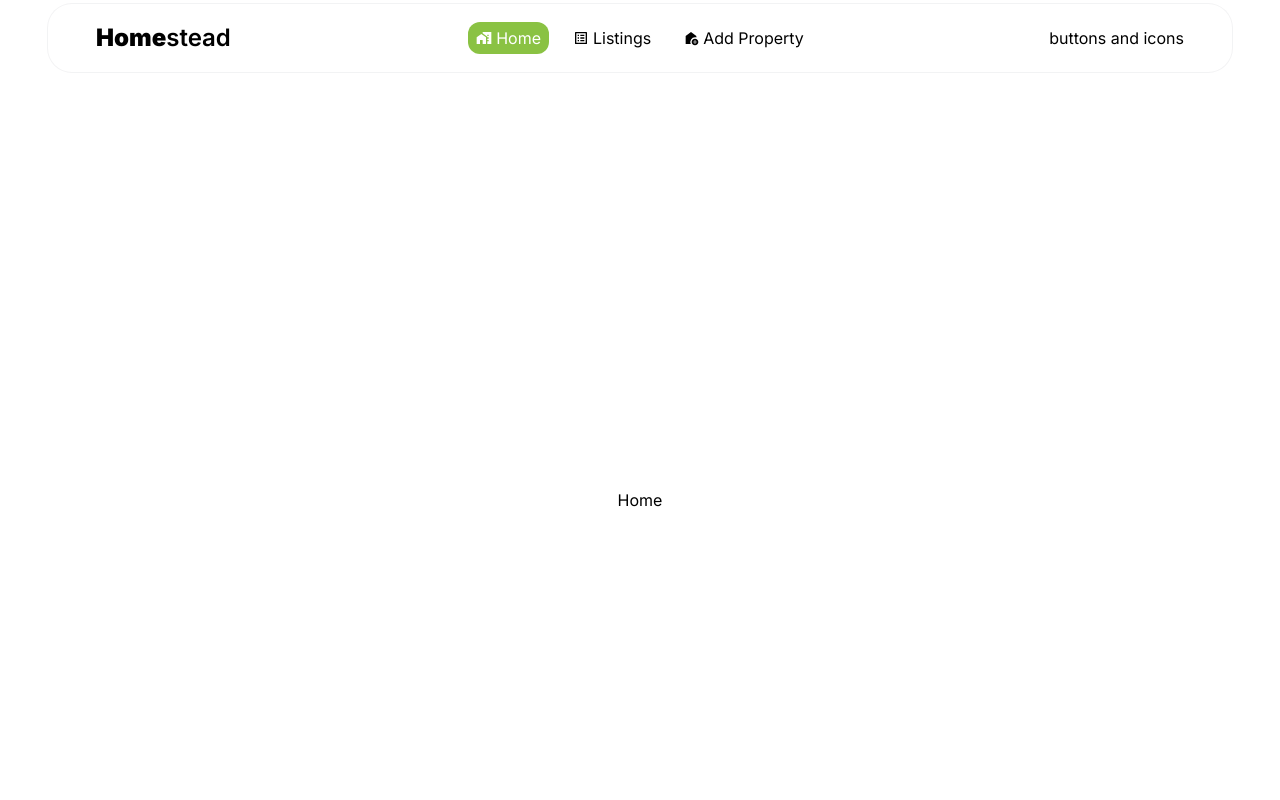
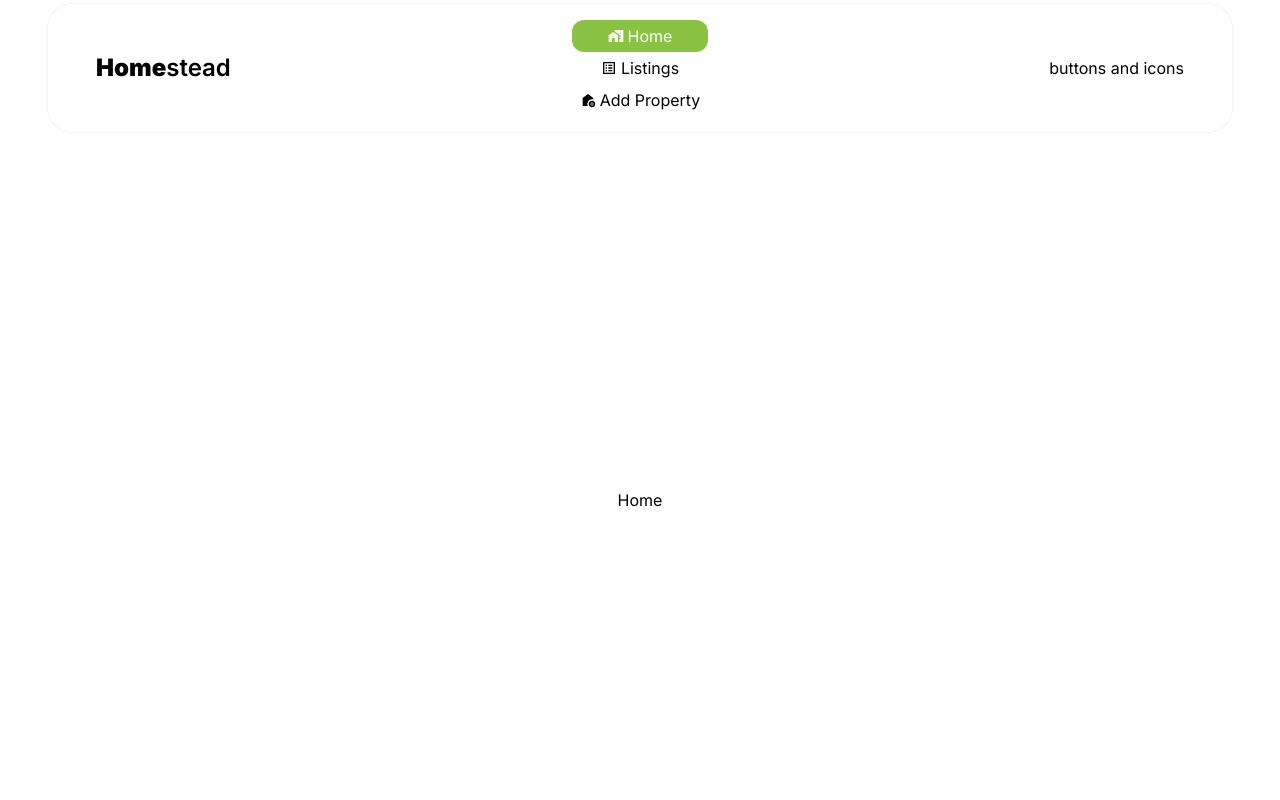
Before and after one commit to kgothatsontsane/homestead, a React (Vite) app in the folder frontend/: page / in a window 1280 px wide. Shown: the top 800 px of the page. Built offline with nearby package versions, Linux system fonts and the light colour scheme; a web font is replaced by a local one.

Commit message:
DevTrack: Files: Navbar.jsx, Header.jsx. [frontend-header]  | Changes in: Navbar.jsx; Header.jsx

```diff
--- a/frontend/src/components/Navbar.jsx
+++ b/frontend/src/components/Navbar.jsx
@@ -2,10 +2,10 @@ import React from 'react'
 import { NavLink } from 'react-router-dom'
 import { MdHomeWork, MdOutlineListAlt, MdAddHome } from 'react-icons/md'
 
-const Navbar = () => {
+const Navbar = ({ containerStyles }) => {
   return (
-    <nav className="hidden md:flex gap-x-4">
-        <NavLink to={"/"} className={({ isActive })=> isActive ? "active-link flexCenter gap-x-1 rounded-xl px-2 py-1" : "flexCenter gap-x-1 rounded-2xl px-2 py-1"}>
+    <nav className={`${containerStyles}`}>
+        <NavLink to={"/"} className={({ isActive })=> isActive ? "active-link flexCenter gap-x-1 rounded-xl px-2 py-1" : "flexCenter gap-x-1 rounded-xl px-2 py-1"}>
         <MdHomeWork />
         <div>Home</div>
         </NavLink>
```
